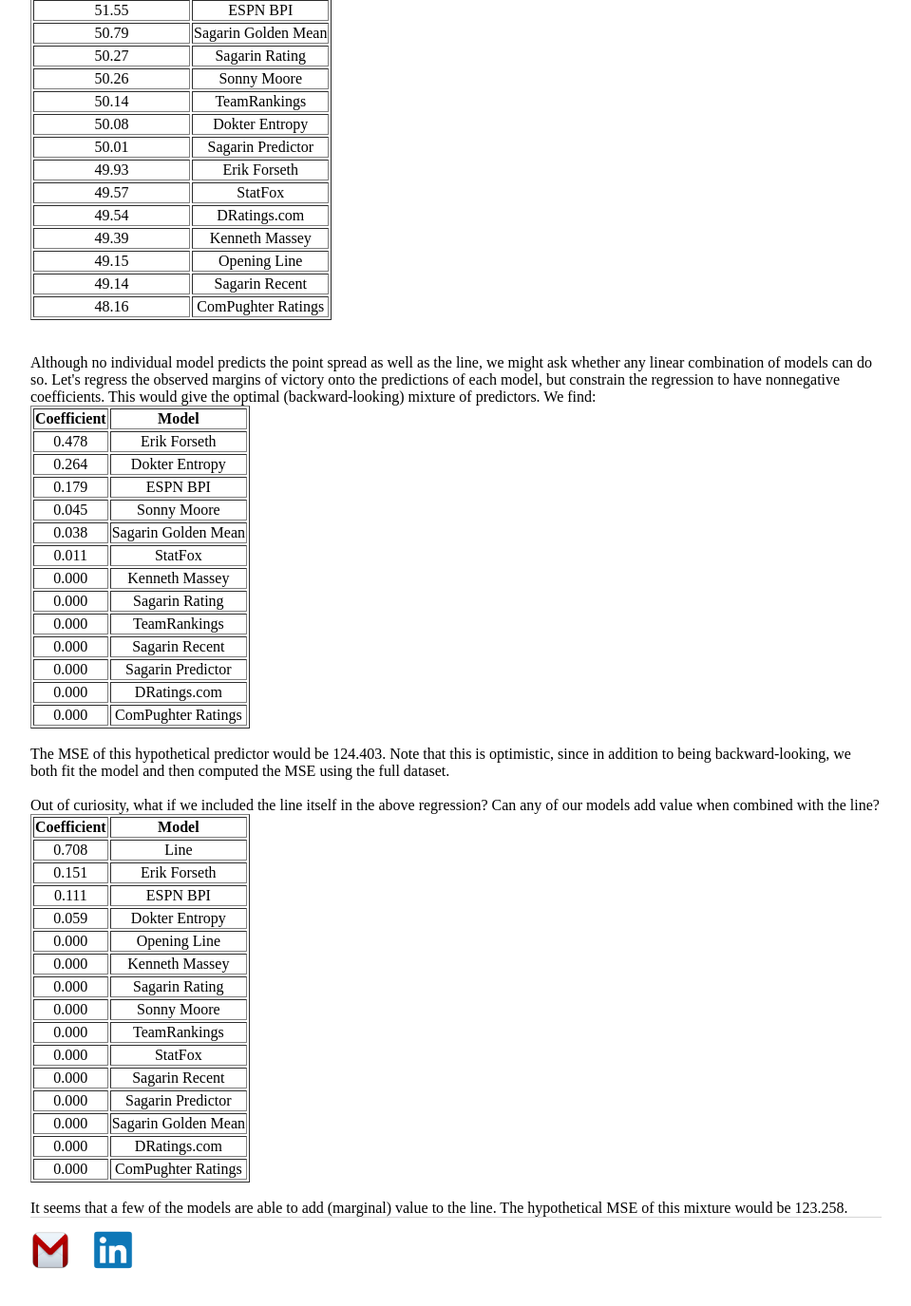
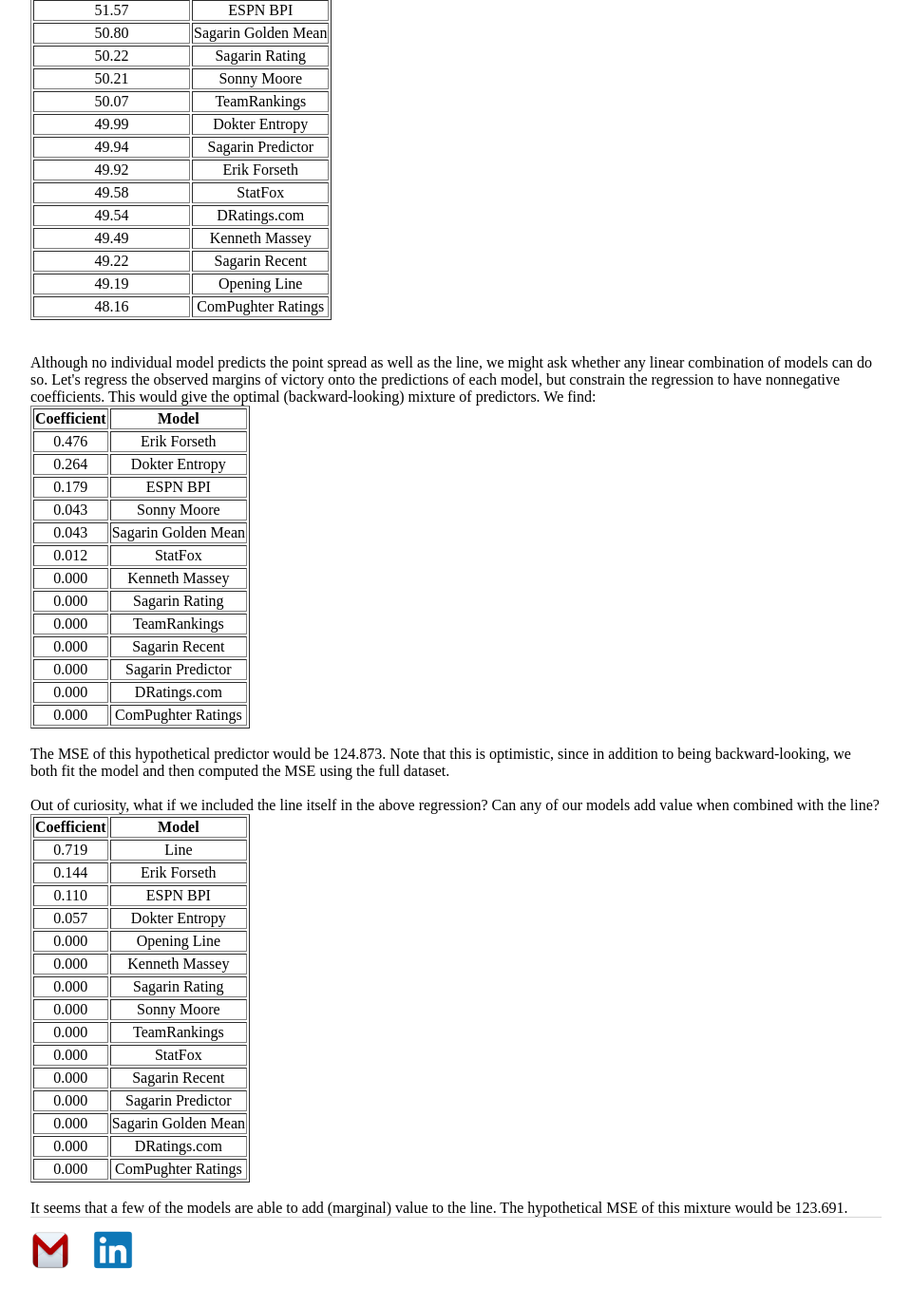
Before and after one commit to erikrforseth/erikrforseth.github.io, a Jekyll site: the page built from about.html, in a window 1280 px wide and 1400 px high, scrolled down 1205 px. Shown: the top 1375 px of the window at 95% size, without its empty margins (160-1119 px from the left). Built offline with Jekyll 4.4.1, drawn with Linux system fonts in a browser that asks for light colours; some of the changed text lies outside the part shown.

Commit message:
about page

```diff
--- a/about.html
+++ b/about.html
@@ -88,63 +88,63 @@
   </thead>
   <tbody>
     <tr align="center">
-      <td>74.19</td>
+      <td>74.15</td>
+      <td>Erik Forseth</td>
+    </tr>
+    <tr align="center">
+      <td>74.14</td>
       <td>Opening Line</td>
     </tr>
     <tr align="center">
-      <td>74.19</td>
-      <td>Erik Forseth</td>
-    </tr>
-    <tr align="center">
-      <td>74.02</td>
+      <td>73.97</td>
       <td>Line</td>
     </tr>
     <tr align="center">
-      <td>73.72</td>
+      <td>73.68</td>
       <td>Sagarin Predictor</td>
     </tr>
     <tr align="center">
-      <td>73.60</td>
+      <td>73.54</td>
       <td>TeamRankings</td>
     </tr>
     <tr align="center">
-      <td>73.55</td>
+      <td>73.51</td>
       <td>Sagarin Rating</td>
     </tr>
     <tr align="center">
-      <td>73.47</td>
+      <td>73.46</td>
       <td>ESPN BPI</td>
     </tr>
     <tr align="center">
-      <td>73.40</td>
+      <td>73.38</td>
       <td>Sagarin Golden Mean</td>
     </tr>
     <tr align="center">
-      <td>73.36</td>
+      <td>73.34</td>
       <td>Dokter Entropy</td>
     </tr>
     <tr align="center">
-      <td>73.10</td>
+      <td>73.07</td>
       <td>Kenneth Massey</td>
     </tr>
     <tr align="center">
-      <td>72.95</td>
+      <td>72.93</td>
       <td>DRatings.com</td>
     </tr>
     <tr align="center">
-      <td>72.67</td>
+      <td>72.60</td>
       <td>StatFox</td>
     </tr>
     <tr align="center">
-      <td>72.59</td>
+      <td>72.58</td>
       <td>ComPughter Ratings</td>
     </tr>
     <tr align="center">
-      <td>72.58</td>
+      <td>72.57</td>
       <td>Sonny Moore</td>
     </tr>
     <tr align="center">
-      <td>71.41</td>
+      <td>71.39</td>
       <td>Sagarin Recent</td>
     </tr>
   </tbody>
@@ -161,39 +161,39 @@
   </thead>
   <tbody>
     <tr align="center">
-      <td>51.55</td>
+      <td>51.57</td>
       <td>ESPN BPI</td>
     </tr>
     <tr align="center">
-      <td>50.79</td>
+      <td>50.80</td>
       <td>Sagarin Golden Mean</td>
     </tr>
     <tr align="center">
-      <td>50.27</td>
+      <td>50.22</td>
       <td>Sagarin Rating</td>
     </tr>
     <tr align="center">
-      <td>50.26</td>
+      <td>50.21</td>
       <td>Sonny Moore</td>
     </tr>
     <tr align="center">
-      <td>50.14</td>
+      <td>50.07</td>
       <td>TeamRankings</td>
     </tr>
     <tr align="center">
-      <td>50.08</td>
+      <td>49.99</td>
       <td>Dokter Entropy</td>
     </tr>
     <tr align="center">
-      <td>50.01</td>
+      <td>49.94</td>
       <td>Sagarin Predictor</td>
     </tr>
     <tr align="center">
-      <td>49.93</td>
+      <td>49.92</td>
       <td>Erik Forseth</td>
     </tr>
     <tr align="center">
-      <td>49.57</td>
+      <td>49.58</td>
       <td>StatFox</td>
     </tr>
     <tr align="center">
@@ -201,16 +201,16 @@
       <td>DRatings.com</td>
     </tr>
     <tr align="center">
-      <td>49.39</td>
+      <td>49.49</td>
       <td>Kenneth Massey</td>
     </tr>
     <tr align="center">
-      <td>49.15</td>
-      <td>Opening Line</td>
+      <td>49.22</td>
+      <td>Sagarin Recent</td>
     </tr>
     <tr align="center">
-      <td>49.14</td>
-      <td>Sagarin Recent</td>
+      <td>49.19</td>
+      <td>Opening Line</td>
     </tr>
     <tr align="center">
       <td>48.16</td>
@@ -230,7 +230,7 @@
   </thead>
   <tbody>
     <tr align="center">
-      <td>0.478</td>
+      <td>0.476</td>
       <td>Erik Forseth</td>
     </tr>
     <tr align="center">
@@ -242,15 +242,15 @@
       <td>ESPN BPI</td>
     </tr>
     <tr align="center">
-      <td>0.045</td>
+      <td>0.043</td>
       <td>Sonny Moore</td>
     </tr>
     <tr align="center">
-      <td>0.038</td>
+      <td>0.043</td>
       <td>Sagarin Golden Mean</td>
     </tr>
     <tr align="center">
-      <td>0.011</td>
+      <td>0.012</td>
       <td>StatFox</td>
     </tr>
     <tr align="center">
@@ -284,7 +284,7 @@
   </tbody>
 </table>
 <br>
-The MSE of this hypothetical predictor would be 124.403. Note that this is optimistic, since in addition to being backward-looking, we both fit the model and then computed the MSE using the full dataset.
+The MSE of this hypothetical predictor would be 124.873. Note that this is optimistic, since in addition to being backward-looking, we both fit the model and then computed the MSE using the full dataset.
 <br><br>
 Out of curiosity, what if we included the line itself in the above regression? Can any of our models add value when combined with the line?<table border="1" class="dataframe">
   <thead>
@@ -295,19 +295,19 @@
   </thead>
   <tbody>
     <tr align="center">
-      <td>0.708</td>
+      <td>0.719</td>
       <td>Line</td>
     </tr>
     <tr align="center">
-      <td>0.151</td>
+      <td>0.144</td>
       <td>Erik Forseth</td>
     </tr>
     <tr align="center">
-      <td>0.111</td>
+      <td>0.110</td>
       <td>ESPN BPI</td>
     </tr>
     <tr align="center">
-      <td>0.059</td>
+      <td>0.057</td>
       <td>Dokter Entropy</td>
     </tr>
     <tr align="center">
@@ -357,4 +357,4 @@
   </tbody>
 </table>
 <br>
-It seems that a few of the models are able to add (marginal) value to the line. The hypothetical MSE of this mixture would be 123.258.
+It seems that a few of the models are able to add (marginal) value to the line. The hypothetical MSE of this mixture would be 123.691.
```
Also changed, not shown: other parts of about.html (+16 -16 lines).
